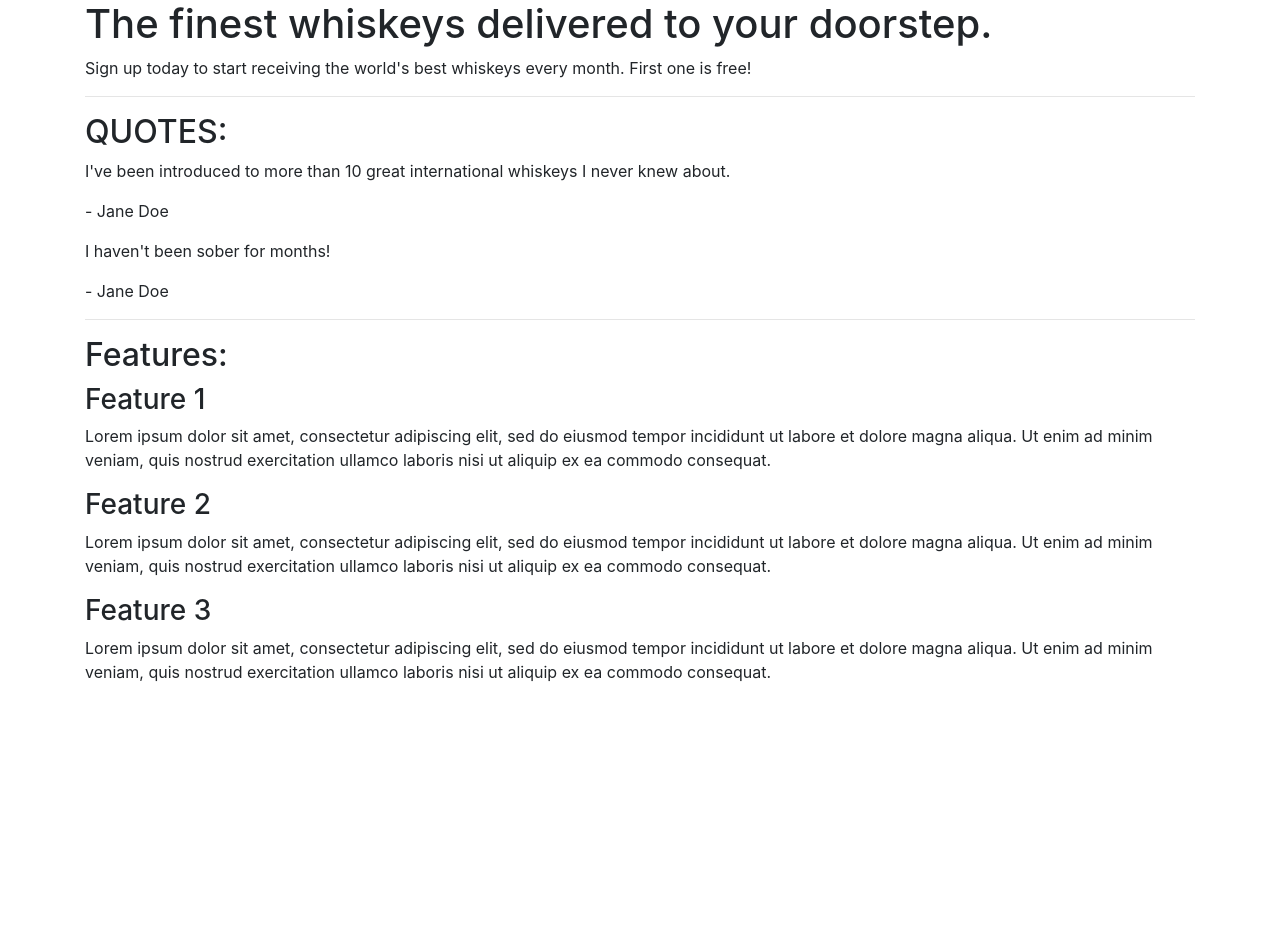
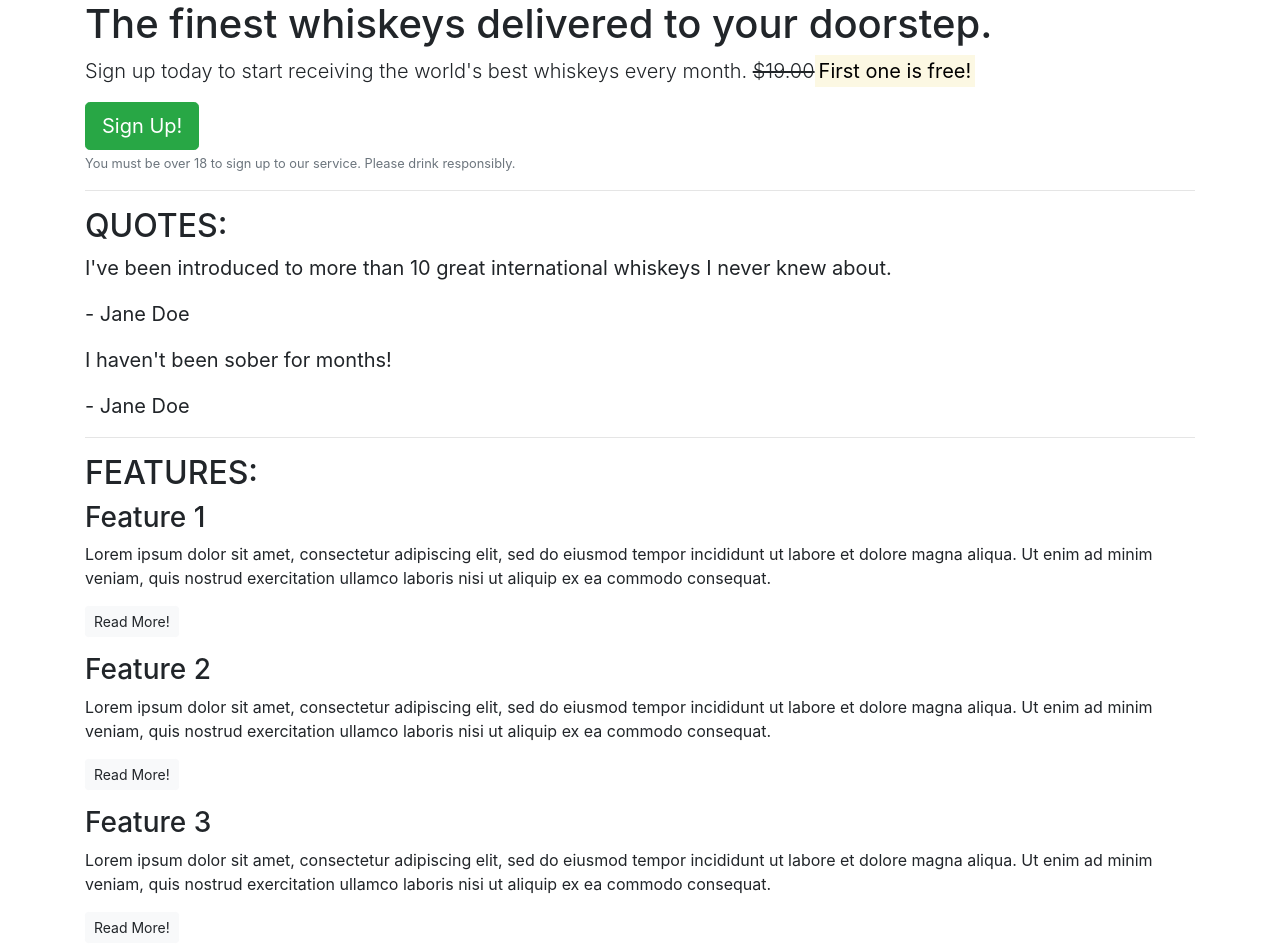
Before and after one commit to bariryan/boot_strapped, a plain HTML site: page index.html in a window 1280 px wide. Before the commit the page ends 800 px from the top, so only its background shows below. Drawn offline with nearby package versions, Linux system fonts and the light colour scheme.

Commit message:
added bootstrap buttons and font styling

```diff
--- a/index.html
+++ b/index.html
@@ -15,7 +15,9 @@
         <!-- Callout -->
         <section class="callout">
             <h1>The finest whiskeys delivered to your doorstep.</h1>
-            <p>Sign up today to start receiving the world's best whiskeys every month. First one is free!</p>
+            <p class="lead">Sign up today to start receiving the world's best whiskeys every month. <s>$19.00</s><strong><mark>First one is free!</mark></strong></p>
+            <button class="btn btn-success btn-lg">Sign Up!</button>
+            <p class="text-muted"><small>You must be over 18 to sign up to our service. Please drink responsibly.</small></p>
         </section>
         <!-- /.callout -->
         <hr>
@@ -23,32 +25,37 @@
         <!-- Quotes -->
         <section class="quotes">
             <h2 class="text-uppercase">Quotes:</h2>
-            <div class="quote">
+            <blockquote class="blockquote">
                 <p>I've been introduced to more than 10 great international whiskeys I never knew about.</p>
                 <p>- Jane Doe</p>
-            </div>
-            <div class="quote">
+            </blockquote>
+            <blockquote class="blockquote">
                 <p>I haven't been sober for months!</p>
                 <p>- Jane Doe</p>
-            </div>
+            </blockquote>
         </section>
         <!-- /.quotes -->
         <hr>
 
         <!-- Features -->
         <section class="features">
-            <h2>Features:</h2>
+            <h2 class="text-uppercase">Features:</h2>
             <div class="feature">
                 <h3>Feature 1</h3>
                 <p>Lorem ipsum dolor sit amet, consectetur adipiscing elit, sed do eiusmod tempor incididunt ut labore et dolore magna aliqua. Ut enim ad minim veniam, quis nostrud exercitation ullamco laboris nisi ut aliquip ex ea commodo consequat.</p>
+                <p><a class="btn btn-sm btn-light"href="">Read More!</a></p>
             </div>
             <div class="feature">
                 <h3>Feature 2</h3>
                 <p>Lorem ipsum dolor sit amet, consectetur adipiscing elit, sed do eiusmod tempor incididunt ut labore et dolore magna aliqua. Ut enim ad minim veniam, quis nostrud exercitation ullamco laboris nisi ut aliquip ex ea commodo consequat.</p>
+                <p><a class="btn btn-sm btn-light"href="">Read More!</a></p>
+
             </div>
             <div class="feature">
                 <h3>Feature 3</h3>
                 <p>Lorem ipsum dolor sit amet, consectetur adipiscing elit, sed do eiusmod tempor incididunt ut labore et dolore magna aliqua. Ut enim ad minim veniam, quis nostrud exercitation ullamco laboris nisi ut aliquip ex ea commodo consequat.</p>
+                <p><a class="btn btn-sm btn-light"href="">Read More!</a></p>
+
             </div>
         </section>
         <!-- /.features -->
```
